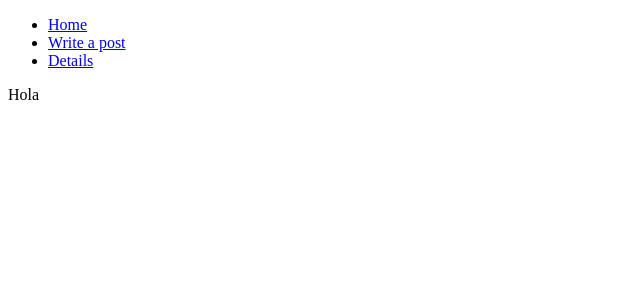
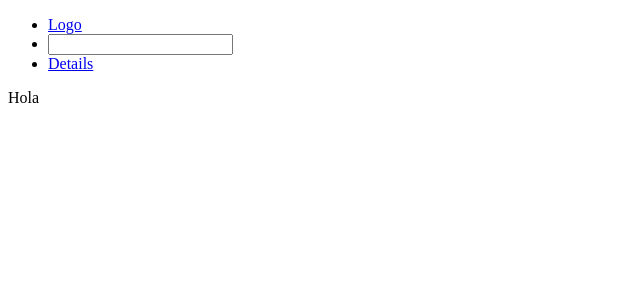
Before and after one commit to DemianMtz1/challenge-devto-react, a React (Create React App) app: page / in a window 1280 px wide. Shown: the top 300 px of the page, without its empty margins (0-640 px from the left). Built offline with nearby package versions, Linux system fonts and the light colour scheme.

Commit message:
ADDED examplestyles

```diff
--- a/src/components/Navbar/index.jsx
+++ b/src/components/Navbar/index.jsx
@@ -6,13 +6,13 @@ import {Routes} from '../Routes';
 
 export const Navbar = () => {
     return (
-        <div>
+        <nav>
             <ul>
                 <li>
-                    <Link to="/">Home</Link>
+                    <Link to="/">Logo</Link>
                 </li>
                 <li>
-                    <Link to="/write-post" >Write a post</Link>
+                    <input type="text" />
                 </li>
                 <li>
                     <Link to="/post-details/:id">Details</Link>
@@ -21,6 +21,6 @@ export const Navbar = () => {
 
 
             <Routes />
-        </div>
+        </nav>
     )
 }
--- a/src/index.js
+++ b/src/index.js
@@ -8,6 +8,7 @@ import {
 ReactDOM.render(
   <Router>
     <Navbar />
+
   </Router>,
   document.getElementById('root')
 );
```
